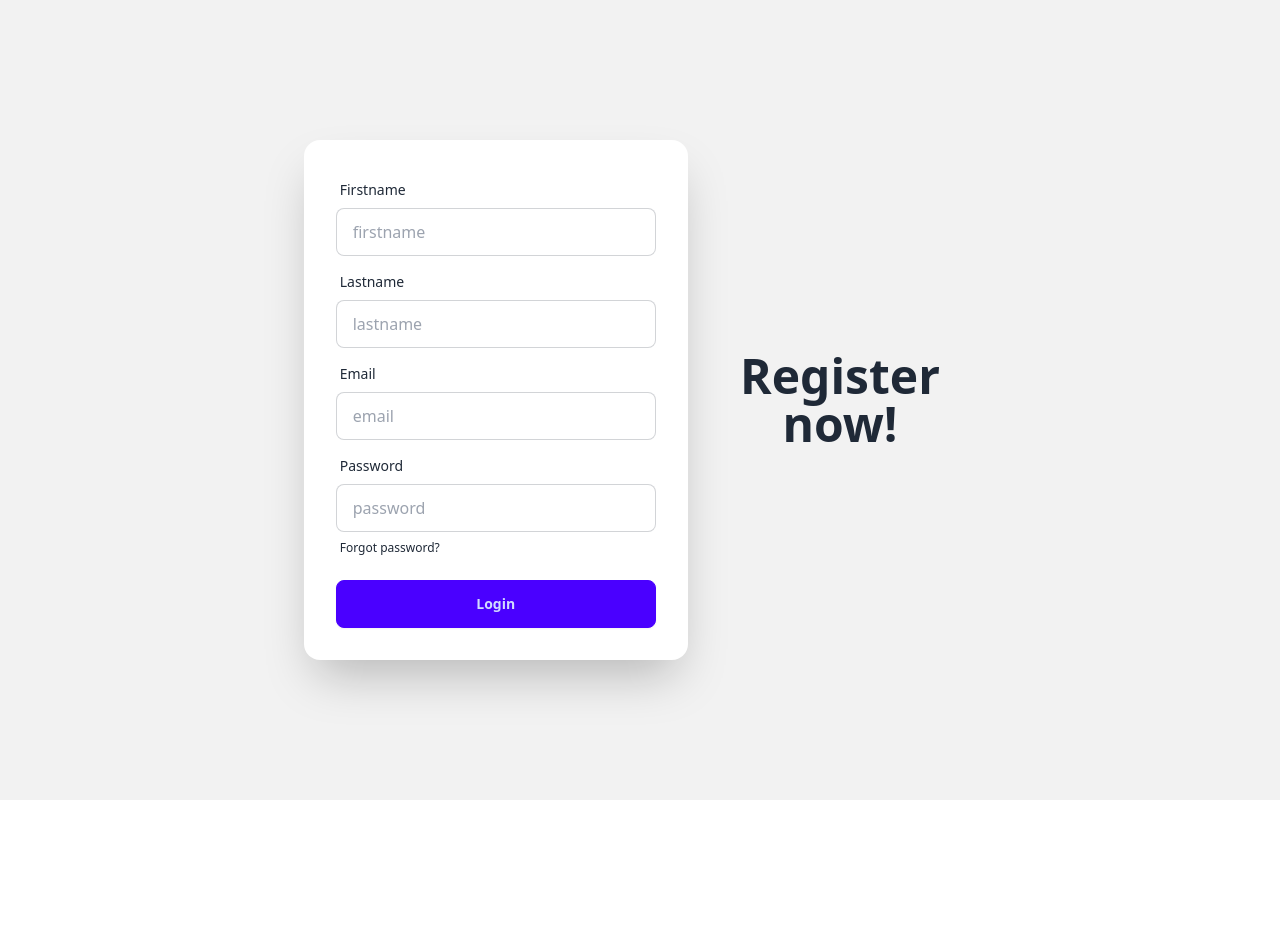
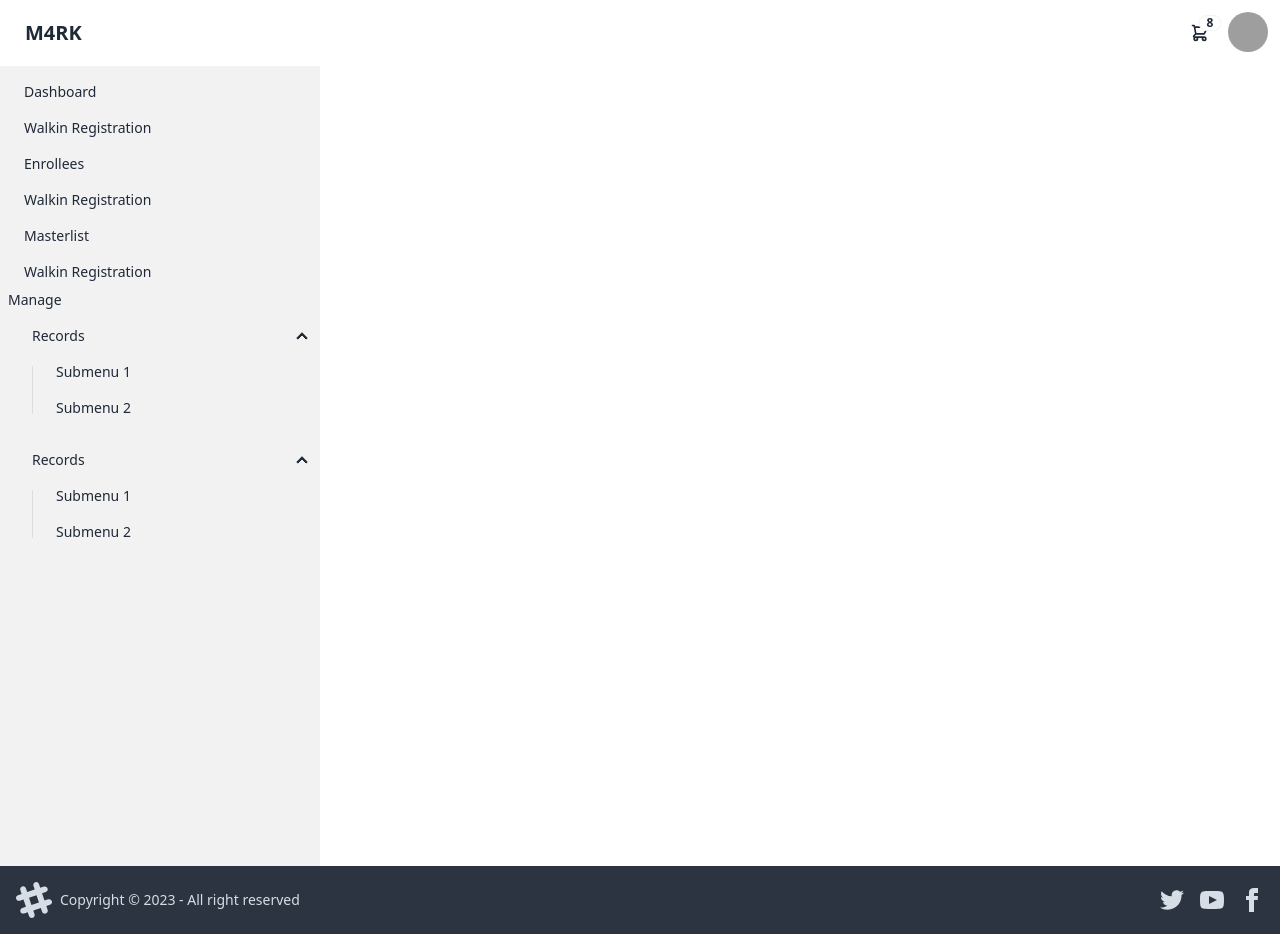
Before and after one commit to m4rkbello/SIMS-CLONE-REACTJS-TAILWINDCSS-DAISYUI-REDUX-AXIOS-LARAVEL-MYSQL, a React (Vite) app in the folder frontend/: page / in a window 1280 px wide. Before the commit the page ends 800 px from the top, so only its background shows below. Built offline with nearby package versions, Linux system fonts and the light colour scheme; grey boxes are pictures that could not be loaded.

Commit message:
adding react-router-dom

```diff
--- a/frontend/src/App.jsx
+++ b/frontend/src/App.jsx
@@ -1,9 +1,7 @@
+import { BrowserRouter as Router, Routes, Route } from "react-router-dom";
 import Login from "./components/authentication/Login";
 import Register from "./components/authentication/Register";
-import Footer from "./components/reusable/Footer";
-import NavBar from "./components/reusable/NavBar";
-import MainSidebar from './components/reusable/Sidebar/MainSidebar';
-
+import Main from "./components/index";
 
 
 
@@ -11,19 +9,30 @@ import MainSidebar from './components/reusable/Sidebar/MainSidebar';
 export default function App() {
 
   return (
-    <>
-    <Register />
+  <div>
+    <Router>
+    <Routes>
+    <Route exact path="/" element={<Main />} />
+    <Route exact path="/login" element={<Login />} />
+    <Route exact path="/Register" element={<Register />} />
+
+    </Routes>
+    </Router>
+
+
+
+
     {/*
 
+     <Register />
         <Login />
 
 
-      <NavBar />
 
-      <MainSidebar />
-        <Footer />
+      //
+
   */}
 
-    </>
+    </div>
   );
 }
--- /dev/null
+++ b/frontend/src/components/index.jsx
@@ -0,0 +1,17 @@
+import React from 'react';
+import NavBar from '../components/reusable/NavBar';
+import MainSidebar from '../components/reusable/Sidebar/MainSidebar';
+import Footer from '../components/reusable/Footer';
+
+
+
+export default function main() {
+  return (
+    <div>
+
+    <NavBar />
+    <MainSidebar />
+    <Footer />
+    </div>
+  )
+}
```
Also changed, not shown: frontend/src/components/main.js (deleted), 1 other file (tests, documents, lock files or other folders).
